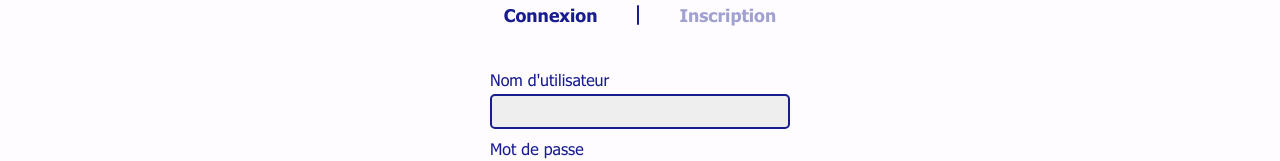
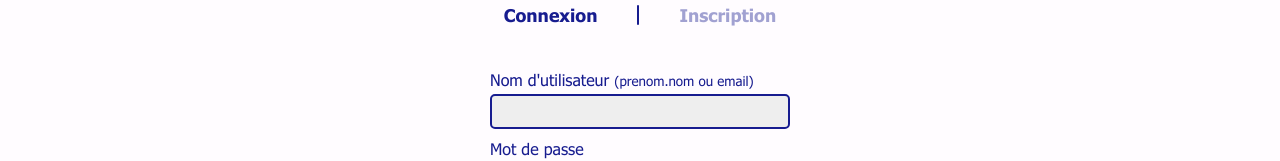
Before and after one commit to bruno00o/aroma-uge, a Vue app in the folder front/: page /login in a window 1280 px wide. Shown: the part 288-449 px from the top of the page. Built offline with nearby package versions, Linux system fonts and the light colour scheme; what v-calendar would draw is missing.

Commit message:
add text tok login for username

```diff
--- a/front/src/views/LoginUser.vue
+++ b/front/src/views/LoginUser.vue
@@ -3,7 +3,7 @@
     <form @submit.prevent="login">
         <div>
             <label for="username">
-                Nom d'utilisateur
+                Nom d'utilisateur <small>(prenom.nom ou email)</small>
             </label>
             <input v-model="username" type="text" name="username" id="username" value required>
         </div>
```
